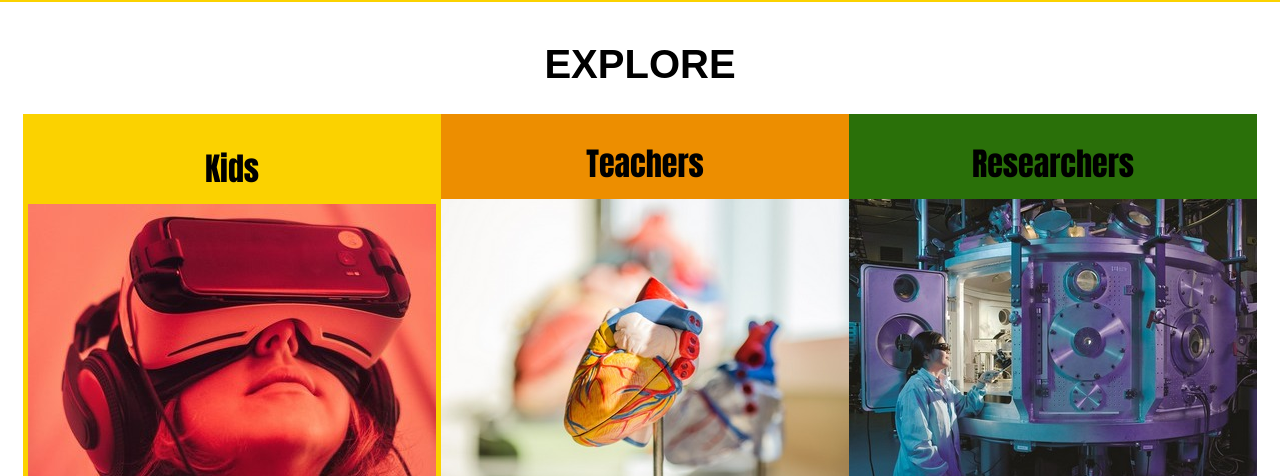
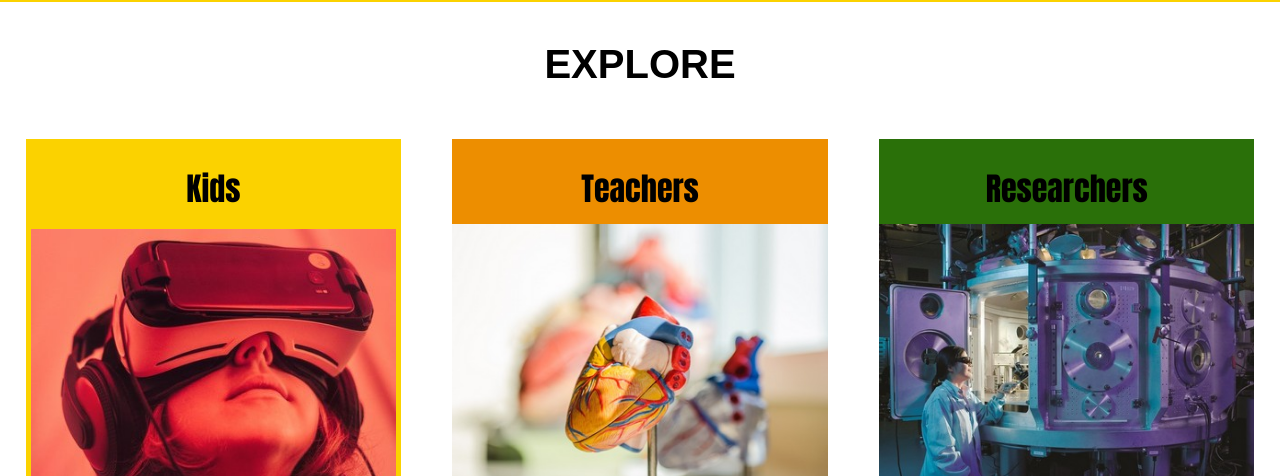
Before and after one commit to sarabmadsen/semester-project1, a plain HTML site: page index.html in a window 1280 px wide. In both pictures the pointer is over the picture 232 px from the left and 687 px from the top of the page. Shown: the part 324-800 px from the top of the page. Drawn offline with Linux system fonts and the light colour scheme.

Commit message:
css index done

```diff
--- a/css/index.css
+++ b/css/index.css
@@ -74,10 +74,29 @@ main img {
     grid-gap: 1rem;
     justify-content: center;
   }
-  .box1:hover {
+  .box1,
+  .box2,
+  .box3 {
+    margin: 2%;
+  }
+  .box1 img:hover,
+  .long img:hover,
+  .news img:hover {
     border: solid 5px #fbd200;
+    box-sizing: border-box;
+    -moz-box-sizing: border-box;
+    -webkit-box-sizing: border-box;
   }
   .box2 img:hover {
     border: solid 5px #ed8e00;
+    box-sizing: border-box;
+    -moz-box-sizing: border-box;
+    -webkit-box-sizing: border-box;
+  }
+  .box3 img:hover {
+    border: solid 5px #2a7009;
+    box-sizing: border-box;
+    -moz-box-sizing: border-box;
+    -webkit-box-sizing: border-box;
   }
 }
--- a/css/styles.css
+++ b/css/styles.css
@@ -74,6 +74,7 @@ footer {
   flex-direction: row;
   justify-content: space-between;
   align-items: baseline;
+  margin-top: 1rem;
 }
 
 footer p {
```
